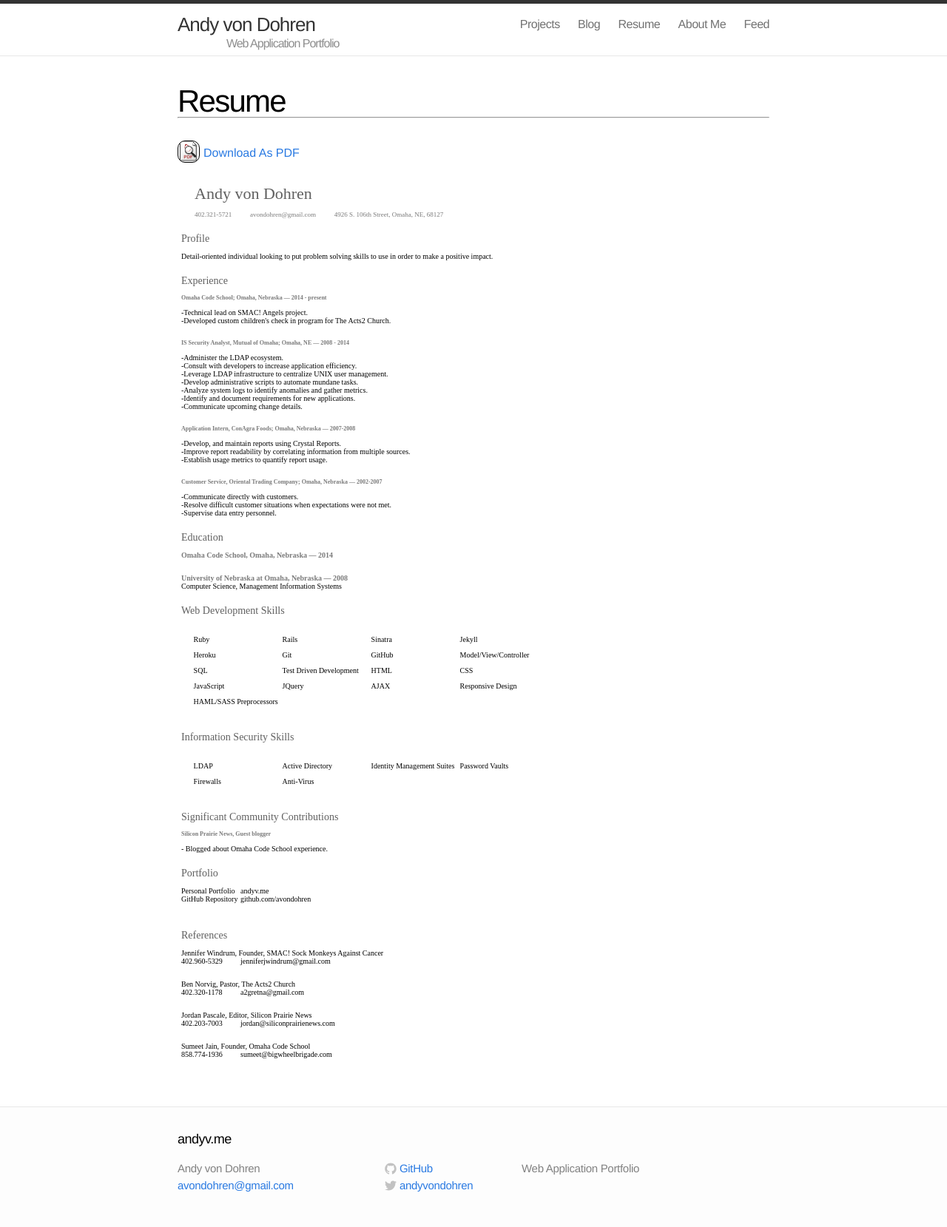
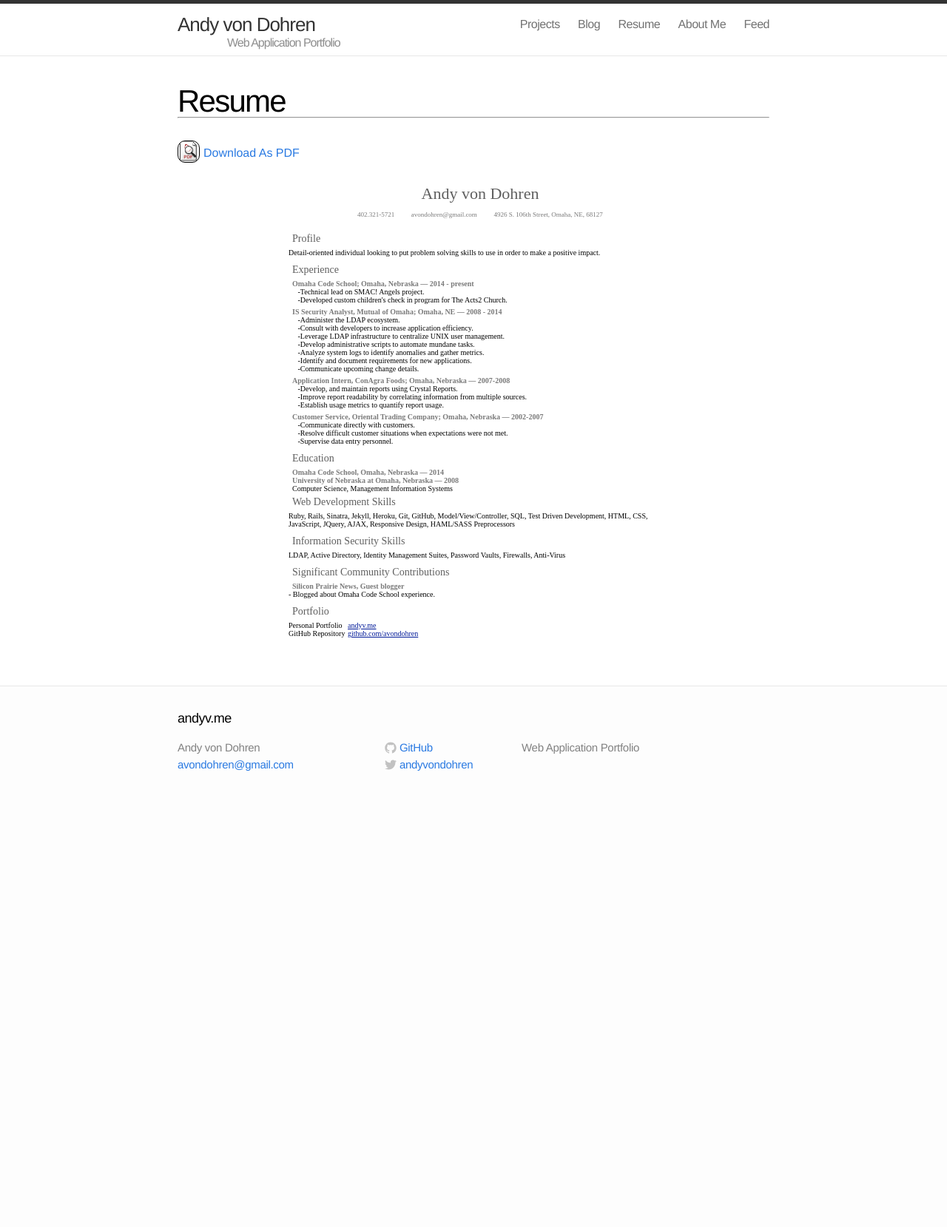
Before and after one commit to avondohren/andyv.me, a Jekyll site: the page built from resume.html, in a window 1280 px wide. Shown: the whole page at 74% size. Built offline with Jekyll 4.4.1, drawn with Linux system fonts in a browser that asks for light colours; after the commit the page ends 1090 px from its top, so only the background shows below that.

Commit message:
updated resume

```diff
--- a/_config.yml
+++ b/_config.yml
@@ -3,7 +3,7 @@ name: Andy von Dohren
 title: Andy von Dohren
 email: avondohren@gmail.com
 description: "Web Application Portfolio"
-baseurl: "http://andyv.me"
+baseurl: ""
 url: "http://andyv.me"
 
 # Social Network settings
--- a/_includes/header.html
+++ b/_includes/header.html
@@ -3,7 +3,6 @@
   <div class="wrap">
 
     <a class="site-title" href="/">{{ site.name }}</a>
-    <h1 class="site-desc cf">{{ site.description }}</h1>
 
     <nav class="site-nav">
       <a href="#" class="menu-icon">
@@ -26,6 +25,7 @@
       </div>
     </nav>
 
+    <h1 class="site-desc cf">{{ site.description }}</h1>
+
   </div>
-
 </header>
--- a/css/main.css
+++ b/css/main.css
@@ -77,14 +77,16 @@ p {
 }
 
 .site-desc {
-  display: inline-block;
+  display: block;
   color: #8E8E8E;
   font-size: 16px;
   letter-spacing: -1px;
   position: relative;
   z-index: 1;
-  top: 42px;
-  left: -120px;
+  top: -15px;
+  left: 67px;
+  clear: both;
+  margin-bottom: -10px;
 }
 
 .site-title,
@@ -98,6 +100,7 @@ p {
   line-height: 56px;
   position: relative;
   z-index: 1;
+  clear: both;
 }
 
 .site-nav {
@@ -245,31 +248,23 @@ div#download span {
   padding: 5px;
 }
 
-p.p1 {margin: 0.0px 0.0px 0.0px 0.0px; text-indent: 18.0px; font: 22.0px 'Avenir Next'; color: #606060}
-p.p2 {margin: 0.0px 0.0px 10.0px 0.0px; text-indent: 18.0px; font: 9.0px 'Avenir Next'; color: #7a7a7a}
-p.p3 {margin: 0.0px 0.0px 0.0px 0.0px; font: 14.0px 'Avenir Next'; color: #606060; min-height: 19.0px}
-p.p4 {margin: 0.0px 0.0px 0.0px 0.0px; font: 14.0px 'Avenir Next'; color: #606060}
-p.p5 {margin: 0.0px 0.0px 10.0px 0.0px; font: 10.0px 'Avenir Next'}
-p.p6 {margin: 0.0px 0.0px 10.0px 0.0px; font: 10.0px 'Avenir Next'; min-height: 14.0px}
-p.p7 {margin: 0.0px 0.0px 0.0px 0.0px; font: 8.0px 'Avenir Next'; color: #7a7a7a}
-p.p8 {margin: 0.0px 0.0px 10.0px 0.0px; font: 10.0px 'Avenir Next'; color: #7a7a7a}
-span.s1 {letter-spacing: 0.0px}
-span.s2 {letter-spacing: 0.0px; color: #7a7a7a}
-span.Apple-tab-span {white-space:pre}
-
-ul.quad{
-  display: block;
-  width:60%;
+div.paper {
+  max-width: 500px;
   margin: 20px auto;
 }
 
-.quad li {
-  float:left;
-  display:inline;
-  width:25%;
-}
-
-li.p5 {margin: 0.0px 0.0px 10.0px 0.0px; font: 10.0px 'Avenir Next'}
+p.p1 {margin: 0.0px 0.0px 0.0px 0.0px; text-align: center; text-indent: 18.0px; font: 22.0px 'Avenir Next'; color: #606060}
+p.p2 {margin: 0.0px 0.0px 10.0px 0.0px; text-align: center; text-indent: 18.0px; font: 9.0px 'Avenir Next'; color: #7a7a7a}
+p.p3 {margin: 0.0px 0.0px 0.0px 0.0px; font: 14.0px 'Avenir Next'; color: #606060}
+p.p4 {margin: 0; padding: 0 0 5px 0; font: 10.0px 'Avenir Next'}
+p.p5 {margin: 0.0px 0.0px 0.0px 0.0px; font: 8.0px 'Avenir Next'; color: #7a7a7a}
+p.p6 {margin: 0; padding: 0 0 0 5px; font: 10.0px 'Avenir Next'; color: #7a7a7a}
+p.p7 {margin: 0.0px 0.0px 0.0px 0.0px; font: 14.0px 'Avenir Next'; color: #606060; min-height: 19.0px}
+span.s1 {letter-spacing: 0.0px}
+span.s2 {letter-spacing: 0.0px; color: #7a7a7a}
+span.s3 {letter-spacing: 0.0px; color: #000000}
+span.s4 {font: 10.0px 'Avenir Next'; text-decoration: underline ; letter-spacing: 0.0px; color: #011a99}
+span.Apple-tab-span {white-space:pre}
 
 /* Post styles */
 /* ----------------------------------------------------------*/
--- a/resume.html
+++ b/resume.html
@@ -7,94 +7,43 @@ permalink: /resume/
   <img src="/assets/gnome_pdf.png"><span>Download As PDF</span>
 </div></a>
 
-<div id="content">
+<div id="content" class="paper">
   <p class="p1"><span class="s1">Andy von Dohren</span></p>
-  <p class="p2"><span class="s1">402.321-5721
-    <span class="Apple-converted-space">            </span>
-    avondohren@gmail.com
-    <span class="Apple-converted-space">          </span>
-    4926 S. 106th Street, Omaha, NE, 68127</span>
-  </p>
-
-  <p class="p4"><span class="s1">Profile</span></p>
-  <p class="p5">
-    <span class="s1">Detail-oriented individual looking to put problem solving skills to use in order to make a positive impact.</span>
-  </p>
-
-  <p class="p4"><span class="s1">Experience</span></p>
-  <p class="p7">
-    <span class="s1"><b>Omaha Code School; Omaha, Nebraska — 2014 - present</b></span>
-  </p>
-  <p class="p5"><span class="s1">-Technical lead on SMAC! Angels project.<br>-Developed custom children's check in program for The Acts2 Church.</span></p>
-  <p class="p7"><span class="s1"><b>IS Security Analyst, Mutual of Omaha; Omaha, NE — 2008 - 2014</b></span></p>
-  <p class="p5"><span class="s1">-Administer the LDAP ecosystem.<br>
-  -Consult with developers to increase application efficiency.<br>
-  -Leverage LDAP infrastructure to centralize UNIX user management.<br>
-  -Develop administrative scripts to automate mundane tasks.<br>
-  -Analyze system logs to identify anomalies and gather metrics.<br>
-  -Identify and document requirements for new applications.<br>
-  -Communicate upcoming change details.</span></p>
-  <p class="p7"><span class="s1"><b>Application Intern, ConAgra Foods; Omaha, Nebraska — 2007-2008</b></span></p>
-  <p class="p5"><span class="s1">-Develop, and maintain reports using Crystal Reports.<br>
-  -Improve report readability by correlating information from multiple sources. <br>
-  -Establish usage metrics to quantify report usage.</span></p>
-  <p class="p7"><span class="s1"><b>Customer Service, Oriental Trading Company; Omaha, Nebraska — 2002-2007</b></span></p>
-  <p class="p5"><span class="s1">-Communicate directly with customers.<br>
-  -Resolve difficult customer situations when expectations were not met.<br>
-  -Supervise data entry personnel.</span></p>
-
-  <p class="p4"><span class="s1">Education</span></p>
-  <p class="p8"><span class="s1"><b>Omaha Code School, Omaha, Nebraska — 2014</b></span></p>
-  <p class="p5"><span class="s2"><b>University of Nebraska at Omaha, Nebraska — 2008</b></span><span class="s1"><br>
-  Computer Science, Management Information Systems</span></p>
-
-  <p class="p4"><span class="s1">Web Development Skills</span></p>
-  <ul id="webskills" class="quad cf">
-    <li class="p5"><span class="s1">Ruby</span></li>
-    <li class="p5"><span class="s1">Rails</span></li>
-    <li class="p5"><span class="s1">Sinatra</span></li>
-    <li class="p5"><span class="s1">Jekyll</span></li>
-    <li class="p5"><span class="s1">Heroku</span></li>
-    <li class="p5"><span class="s1">Git</span></li>
-    <li class="p5"><span class="s1">GitHub</span></li>
-    <li class="p5"><span class="s1">Model/View/Controller</span></li>
-    <li class="p5"><span class="s1">SQL</span></li>
-    <li class="p5"><span class="s1">Test Driven Development</span></li>
-    <li class="p5"><span class="s1">HTML</span></li>
-    <li class="p5"><span class="s1">CSS</span></li>
-    <li class="p5"><span class="s1">JavaScript</span></li>
-    <li class="p5"><span class="s1">JQuery</span></li>
-    <li class="p5"><span class="s1">AJAX</span></li>
-    <li class="p5"><span class="s1">Responsive Design</span></li>
-    <li class="p5"><span class="s1">HAML/SASS Preprocessors</span></li>
-  </ul>
-
-  <p class="p4"><span class="s1">Information Security Skills</span></p>
-  <ul id="securityskills" class="quad cf">
-    <li class="p5"><span class="s1">LDAP</span></li>
-    <li class="p5"><span class="s1">Active Directory</span></li>
-    <li class="p5"><span class="s1">Identity Management Suites</span></li>
-    <li class="p5"><span class="s1">Password Vaults</span></li>
-    <li class="p5"><span class="s1">Firewalls</span></li>
-    <li class="p5"><span class="s1">Anti-Virus</span></li>
-  </ul>
-
-  <p class="p4"><span class="s1">Significant Community Contributions</span></p>
-  <p class="p7"><span class="s1"><b>Silicon Prairie News, Guest blogger</b></span></p>
-  <p class="p5"><span class="s1">- Blogged about Omaha Code School experience.</span></p>
-
-  <p class="p4"><span class="s1">Portfolio</span></p>
-  <p class="p5"><span class="s1">Personal Portfolio<span class="Apple-tab-span">	</span>andyv.me<span class="Apple-tab-span">	</span><br>
-  GitHub Repository<span class="Apple-tab-span">	</span>github.com/avondohren</span></p>
-
-  <p class="p4"><span class="s1"><br>
-  References</span></p>
-  <p class="p5"><span class="s1">Jennifer Windrum, Founder, SMAC! Sock Monkeys Against Cancer<br>
-  402.960-5329<span class="Apple-tab-span">	</span><span class="Apple-tab-span">	</span>jenniferjwindrum@gmail.com</span></p>
-  <p class="p5"><span class="s1">Ben Norvig, Pastor, The Acts2 Church<br>
-  402.320-1178<span class="Apple-tab-span">	</span><span class="Apple-tab-span">	</span>a2gretna@gmail.com</span></p>
-  <p class="p5"><span class="s1">Jordan Pascale, Editor, Silicon Prairie News<br>
-  402.203-7003<span class="Apple-tab-span">	</span><span class="Apple-tab-span">	</span>jordan@siliconprairienews.com </span></p>
-  <p class="p5"><span class="s1">Sumeet Jain, Founder, Omaha Code School<br>
-  858.774-1936<span class="Apple-tab-span">	</span><span class="Apple-tab-span">	</span>sumeet@bigwheelbrigade.com</span></p>
+  <p class="p2"><span class="s1">402.321-5721<span class="Apple-converted-space">          </span>avondohren@gmail.com<span class="Apple-converted-space">          </span>4926 S. 106th Street, Omaha, NE, 68127</span></p>
+  <p class="p3"><span class="s1">Profile</span></p>
+  <p class="p4"><span class="s1">Detail-oriented individual looking to put problem solving skills to use in order to make a positive impact.</span></p>
+  <p class="p3"><span class="s1">Experience</span></p>
+  <p class="p6"><span class="s1"><b>Omaha Code School; Omaha, Nebraska — 2014 - present</b></span></p>
+  <p class="p4"><span class="s1"><span class="Apple-converted-space">     </span>-Technical lead on SMAC! Angels project.<br>
+  <span class="Apple-converted-space">     </span>-Developed custom children's check in program for The Acts2 Church.</span></p>
+  <p class="p6"><span class="s1"><b>IS Security Analyst, Mutual of Omaha; Omaha, NE — 2008 - 2014</b></span></p>
+  <p class="p4"><span class="s2"><b><span class="Apple-converted-space">     </span></b></span><span class="s1">-Administer the LDAP ecosystem.<br>
+  <span class="Apple-converted-space">     </span>-Consult with developers to increase application efficiency.<br>
+  <span class="Apple-converted-space">     </span>-Leverage LDAP infrastructure to centralize UNIX user management.<br>
+  <span class="Apple-converted-space">     </span>-Develop administrative scripts to automate mundane tasks.<br>
+  <span class="Apple-converted-space">     </span>-Analyze system logs to identify anomalies and gather metrics.<br>
+  <span class="Apple-converted-space">     </span>-Identify and document requirements for new applications.<br>
+  <span class="Apple-converted-space">     </span>-Communicate upcoming change details.</span></p>
+  <p class="p6"><span class="s1"><b>Application Intern, ConAgra Foods; Omaha, Nebraska — 2007-2008</b></span></p>
+  <p class="p4"><span class="s1"><span class="Apple-converted-space">     </span>-Develop, and maintain reports using Crystal Reports.<br>
+  <span class="Apple-converted-space">     </span>-Improve report readability by correlating information from multiple sources. <br>
+  <span class="Apple-converted-space">     </span>-Establish usage metrics to quantify report usage.</span></p>
+  <p class="p6"><span class="s1"><b>Customer Service, Oriental Trading Company; Omaha, Nebraska — 2002-2007</b></span></p>
+  <p class="p4"><span class="s1"><span class="Apple-converted-space">     </span>-Communicate directly with customers.<br>
+  <span class="Apple-converted-space">     </span>-Resolve difficult customer situations when expectations were not met.<br>
+  <span class="Apple-converted-space">     </span>-Supervise data entry personnel.</span></p>
+  <p class="p3"><span class="s1">Education</span></p>
+  <p class="p6"><span class="s1"><b>Omaha Code School, Omaha, Nebraska — 2014</b></span></p>
+  <p class="p6"><span class="s1"><b>University of Nebraska at Omaha, Nebraska — 2008<br>
+  </b></span><span class="s3">Computer Science, Management Information Systems</span></p>
+  <p class="p3"><span class="s1">Web Development Skills</span></p>
+  <p class="p4"><span class="s1">Ruby, Rails, Sinatra, Jekyll, Heroku, Git, GitHub, Model/View/Controller, SQL, Test Driven Development, HTML, CSS, JavaScript, JQuery, AJAX, Responsive Design, HAML/SASS Preprocessors</span></p>
+  <p class="p3"><span class="s1">Information Security Skills</span></p>
+  <p class="p4"><span class="s1">LDAP, Active Directory, Identity Management Suites, Password Vaults, Firewalls, Anti-Virus</span></p>
+  <p class="p3"><span class="s1">Significant Community Contributions</span></p>
+  <p class="p6"><span class="s1"><b>Silicon Prairie News, Guest blogger</b></span></p>
+  <p class="p4"><span class="s1">- Blogged about Omaha Code School experience.</span></p>
+  <p class="p3"><span class="s1">Portfolio</span></p>
+  <p class="p4"><span class="s1">Personal Portfolio<span class="Apple-tab-span">	</span><a href="http://andyv.me"><span class="s4">andyv.me</span></a> <span class="Apple-tab-span">	</span><br>
+  GitHub Repository<span class="Apple-tab-span">	</span><a href="http://github.com/avondohren"><span class="s4">github.com/avondohren</span></a></span></p>
 </div>
```
